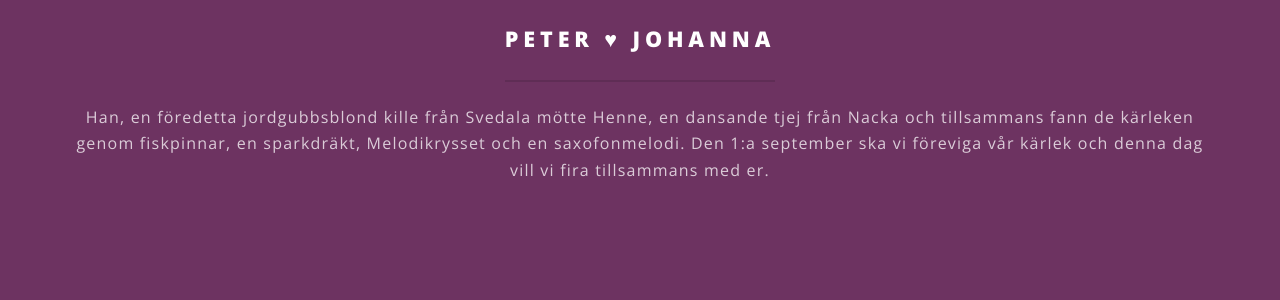
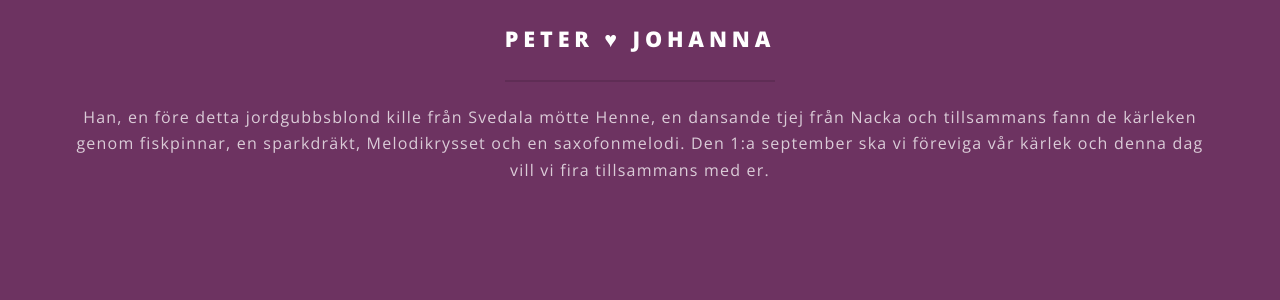
Before and after one commit to sebbebebbe/viklunds2018, a Jekyll site: the page built from index.html, in a window 1280 px wide and 900 px high, scrolled down 822 px. Shown: the part 154-454 px from the top of the window. Built offline with Jekyll 4.4.1, drawn with Linux system fonts in a browser that asks for light colours.

Commit message:
Text misspell fix

```diff
--- a/index.html
+++ b/index.html
@@ -15,7 +15,7 @@ layout: landing
 						<div class="inner">
 							<header class="major">
 								<h2>Peter &hearts; Johanna</h2>
-								<p>Han, en föredetta jordgubbsblond kille från Svedala mötte Henne, en dansande tjej från Nacka och tillsammans fann de kärleken genom fiskpinnar, en sparkdräkt, Melodikrysset och en saxofonmelodi.
+								<p>Han, en före detta jordgubbsblond kille från Svedala mötte Henne, en dansande tjej från Nacka och tillsammans fann de kärleken genom fiskpinnar, en sparkdräkt, Melodikrysset och en saxofonmelodi.
 									Den 1:a september ska vi föreviga vår kärlek och denna dag vill vi fira tillsammans med er.
 									</p>
 							</header>
```
